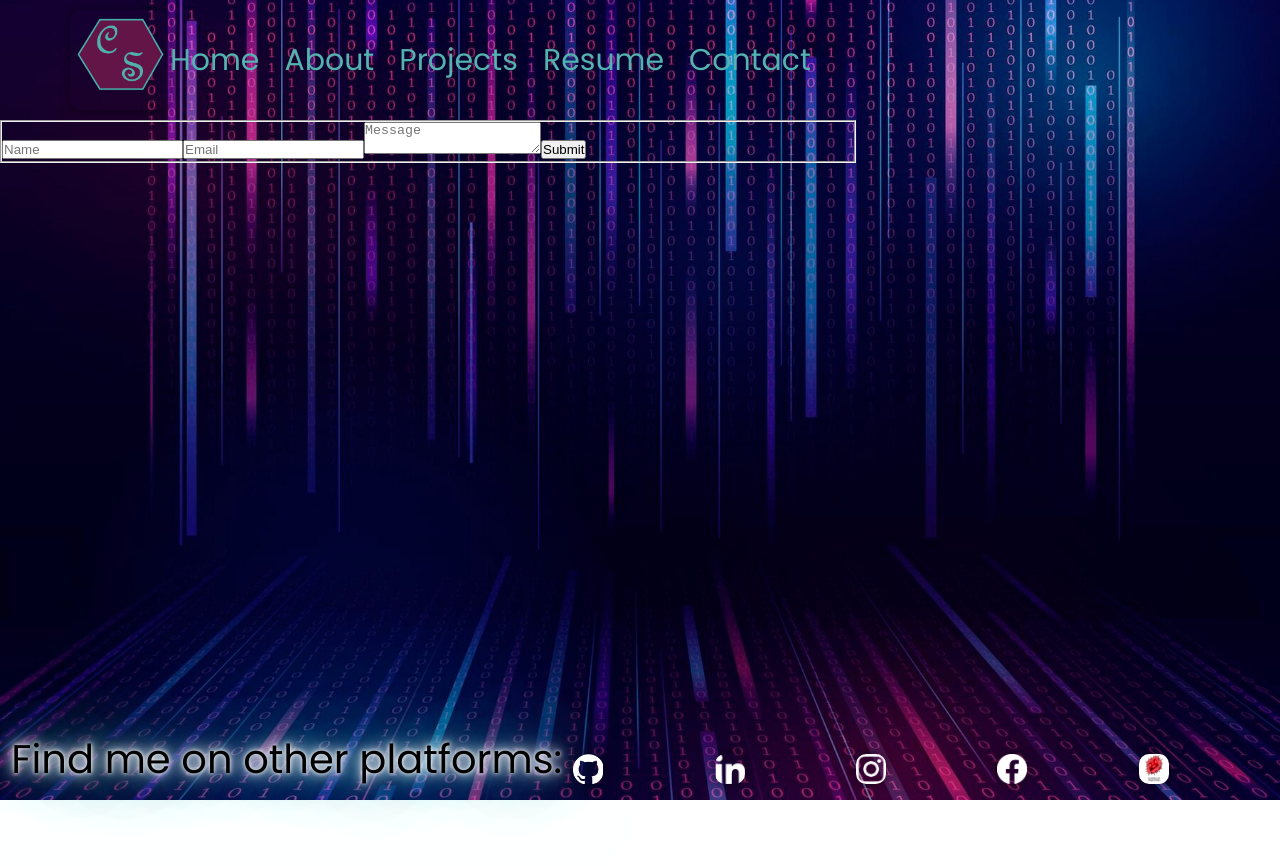
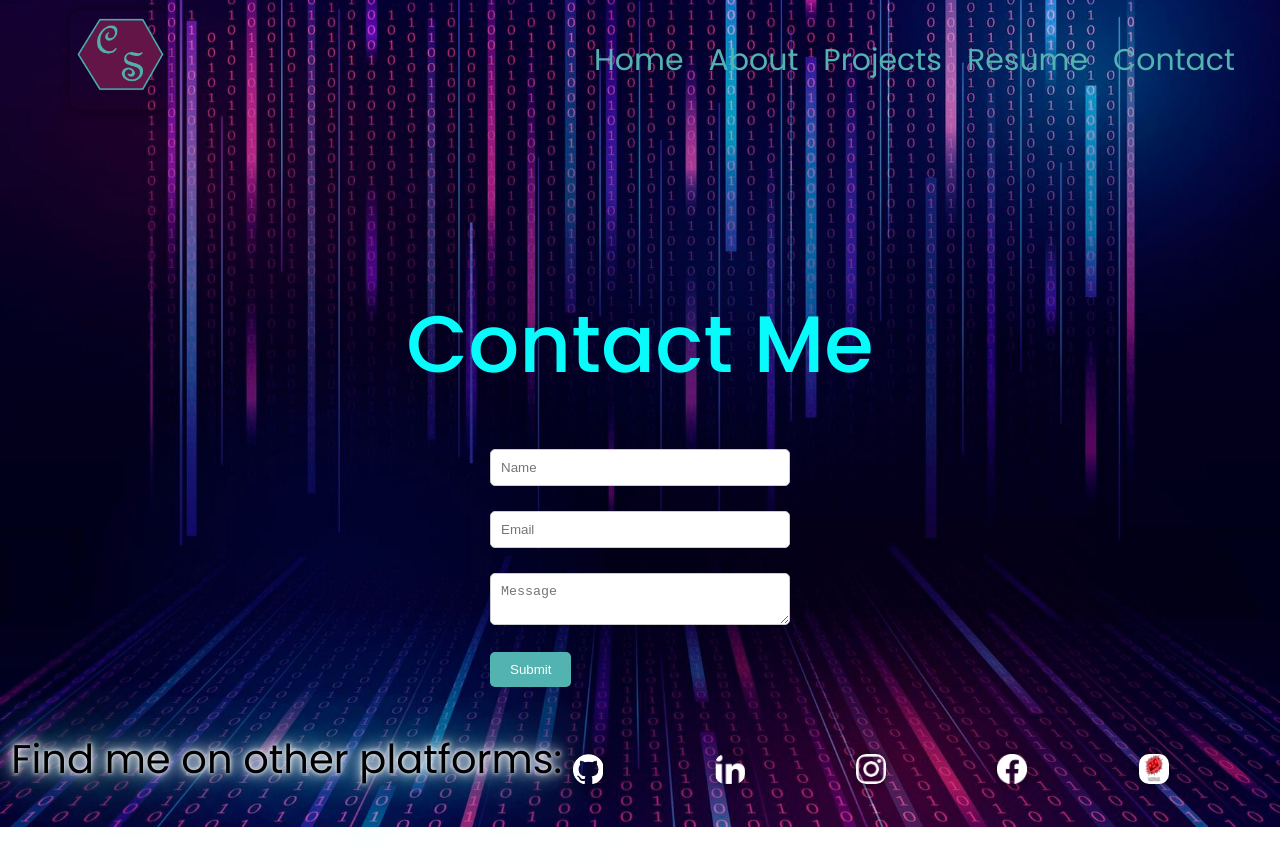
Before and after one commit to Rounderr21/REACT_ME, a React (Create React App) app: page / in a window 1280 px wide. Both pictures are taken after a click on the link "Contact". Shown: the top 866 px of the page. Before the commit the page ends 800 px from the top, so only its background shows below. Built offline with nearby package versions, Linux system fonts and the light colour scheme.

Commit message:
updated jsx and created css

```diff
--- a/src/components/contact/Contact.jsx
+++ b/src/components/contact/Contact.jsx
@@ -49,9 +49,13 @@ function Contact() {
   };
 
   return (
+    <div className="contact-container">
+      <h1>Contact Me</h1>
       <form onSubmit={handleSubmit}>
-      <fieldset>
+        <div className="input-group">
           <input type="text" value={name} onChange={(e) => setName(e.target.value)} placeholder="Name" required />
+        </div>
+        <div className="input-group">
           <input
             type="email"
             value={email}
@@ -60,10 +64,15 @@ function Contact() {
             required
           />
           {emailError && <p className="error">{emailError}</p>}
+        </div>
+        <div className="input-group">
           <textarea value={message} onChange={(e) => setMessage(e.target.value)} placeholder="Message" required></textarea>
+        </div>
+        <div className="input-group">
           <button type="submit">Submit</button>
-      </fieldset>
+        </div>
       </form>
+    </div>
   );
 }
 
--- a/src/components/contact/contact.scss
+++ b/src/components/contact/contact.scss
@@ -0,0 +1,46 @@
+.contact-container {
+    display: flex;
+    flex-direction: column;
+    align-items: center;
+    justify-content: center;
+    height: 750px;
+    width: 100vw;
+  }
+
+  form {
+    width: 300px; /* Adjust the width of the form */
+  }
+
+  .input-group {
+    margin-bottom: 20px;
+  }
+
+  input,
+  textarea {
+    width: 100%;
+    padding: 10px;
+    border: 1px solid #ccc;
+    border-radius: 5px;
+    margin-top: 5px;
+  }
+
+  .error {
+    color: red;
+    font-size: 0.8em;
+    margin-top: 5px;
+  }
+
+  button {
+    padding: 10px 20px;
+    background-color: #54b3b0;
+    ;
+    color: white;
+    border: none;
+    border-radius: 5px;
+    cursor: pointer;
+    transition: background-color 0.3s ease;
+  }
+
+  button:hover {
+    background-color: #0056b3;
+  }
```
Lines whose indentation alone changed are shown as unchanged.
